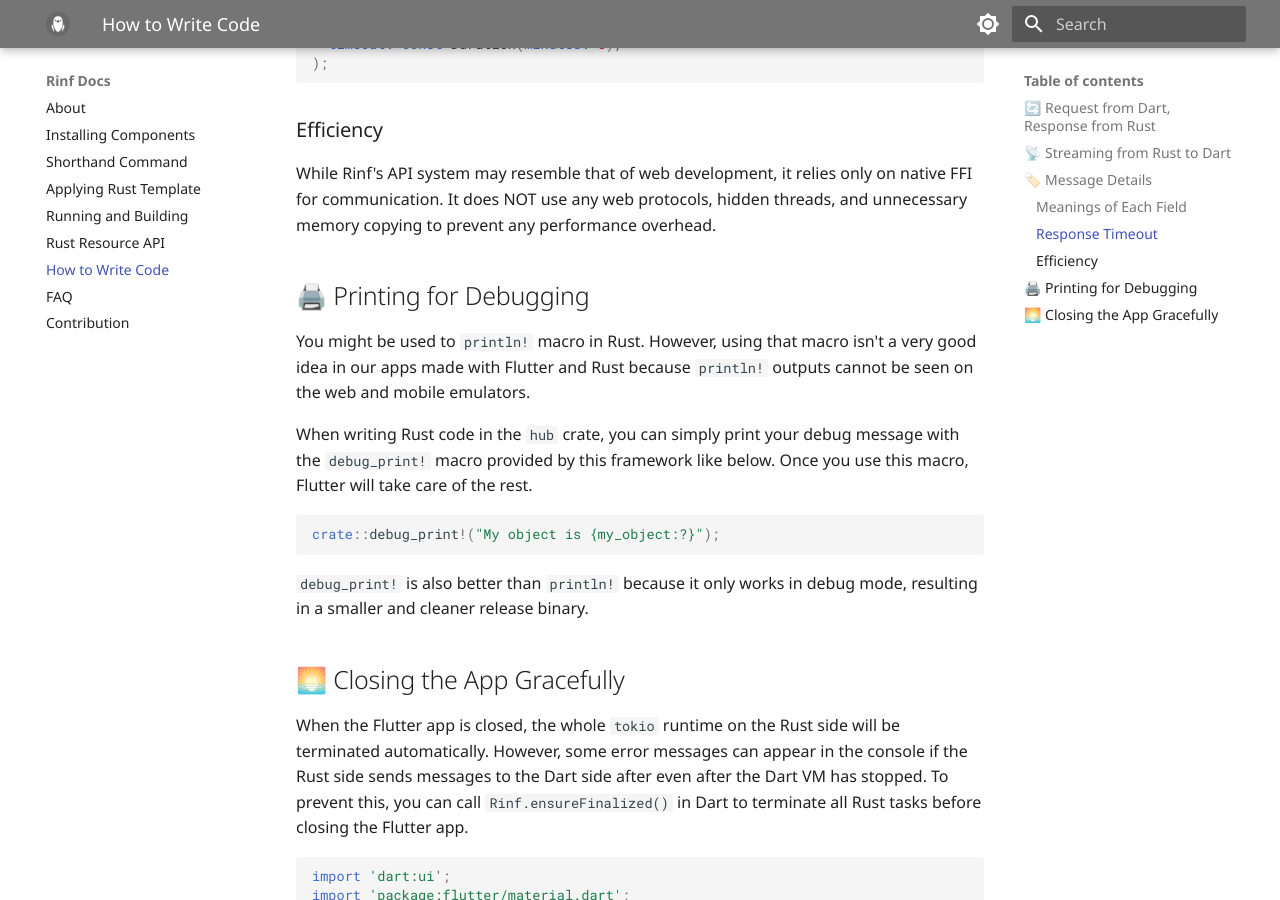
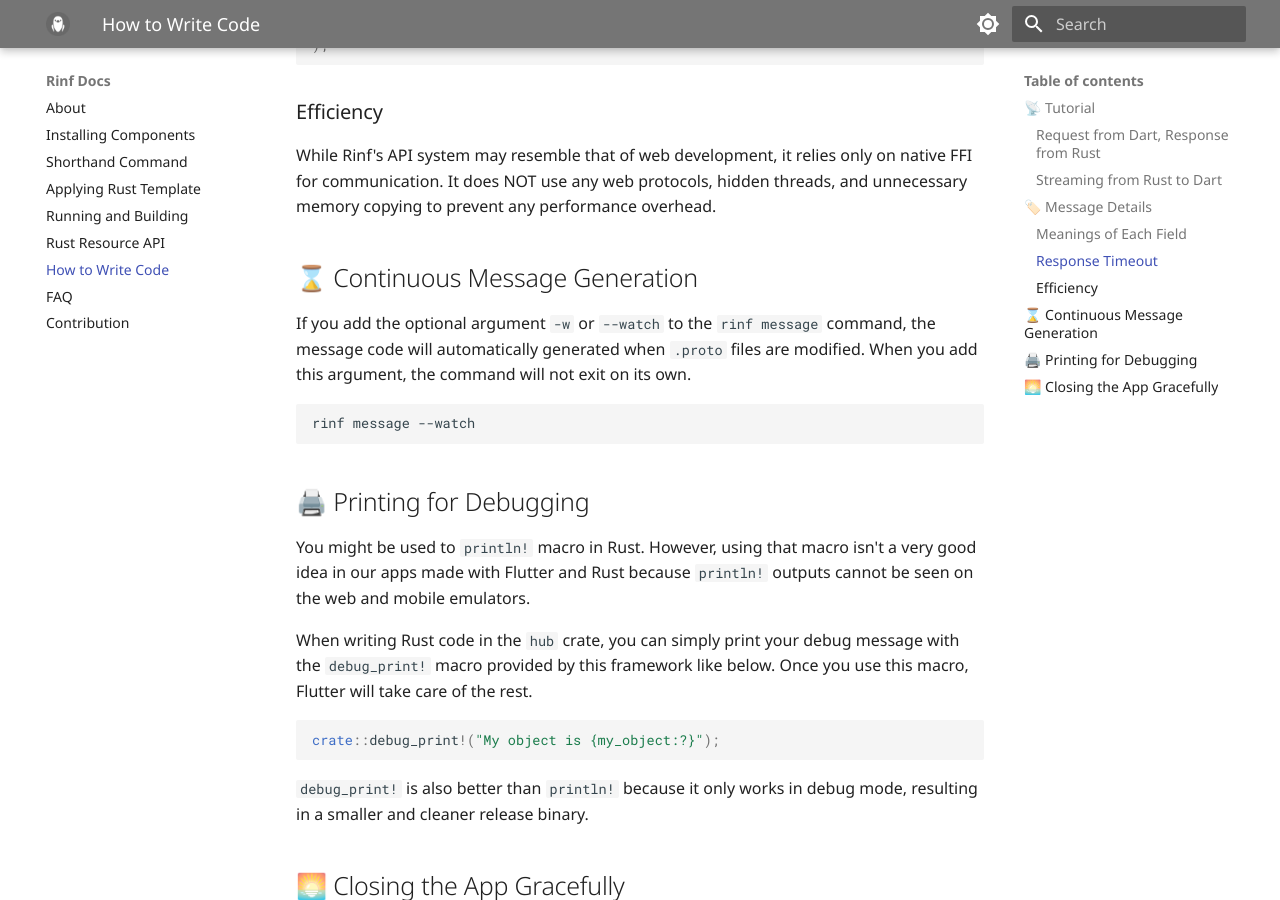
Before and after one commit to cunarist/rinf, an MkDocs documentation site: the page built from documentation/docs/writing-code.md, in a window 1280 px wide and 900 px high, scrolled down 6525 px. Built offline with MkDocs 1.6.1 and Material for MkDocs 9.7.7, drawn with Linux system fonts in a browser that asks for light colours; some of the changed text lies outside the part shown.

Commit message:
Organize docs

````diff
--- a/documentation/docs/writing-code.md
+++ b/documentation/docs/writing-code.md
@@ -1,6 +1,8 @@
 # How to Write Code
 
-## 🔄 Request from Dart, Response from Rust
+## 📡 Tutorial
+
+### Request from Dart, Response from Rust
 
 Let's say that you want to make a new button that sends an array of numbers and a string from Dart to Rust to perform some calculation on it. You can follow these steps to understand how to send a request and wait for the response.
 
@@ -184,7 +186,7 @@
 
 You can extend this RESTful API pattern and create hundreds and thousands of endpoints as you need. If you have a web background, this system might look familiar.
 
-## 📡 Streaming from Rust to Dart
+### Streaming from Rust to Dart
 
 Let's say that you want to send increasing numbers every second from Rust to Dart. In this case, it would be inefficient for Dart to send requests repeatedly. This is where streaming is needed.
 
@@ -310,6 +312,14 @@
 
 While Rinf's API system may resemble that of web development, it relies only on native FFI for communication. It does NOT use any web protocols, hidden threads, and unnecessary memory copying to prevent any performance overhead.
 
+## ⌛ Continuous Message Generation
+
+If you add the optional argument `-w` or `--watch` to the `rinf message` command, the message code will automatically generated when `.proto` files are modified. When you add this argument, the command will not exit on its own.
+
+```bash
+rinf message --watch
+```
+
 ## 🖨️ Printing for Debugging
 
 You might be used to `println!` macro in Rust. However, using that macro isn't a very good idea in our apps made with Flutter and Rust because `println!` outputs cannot be seen on the web and mobile emulators.
````
Also changed, not shown: other parts of documentation/docs/writing-code.md (+3 -3 lines).
